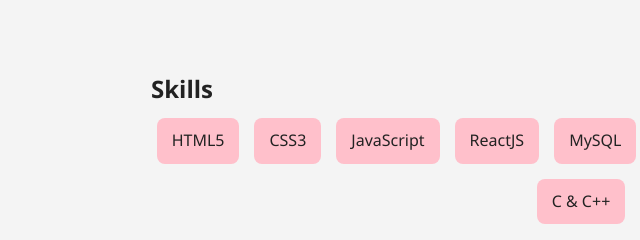
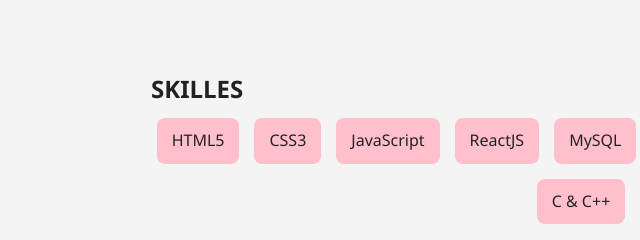
Before and after one commit to Rohit-sharma9838/myself, a plain HTML site: page index1.html in a window 1280 px wide. Shown: the part 770-1010 px from the top of the page, 59-699 px from the left. Drawn offline with Linux system fonts and the light colour scheme.

Commit message:
Changed design

```diff
--- a/index1.html
+++ b/index1.html
@@ -31,7 +31,7 @@
   </section>
 
   <section id="skills">
-    <h2>Skills</h2>
+    <h2>SKILLES</h2>
     <ul>
       <li>HTML5</li>
       <li>CSS3</li>
```
